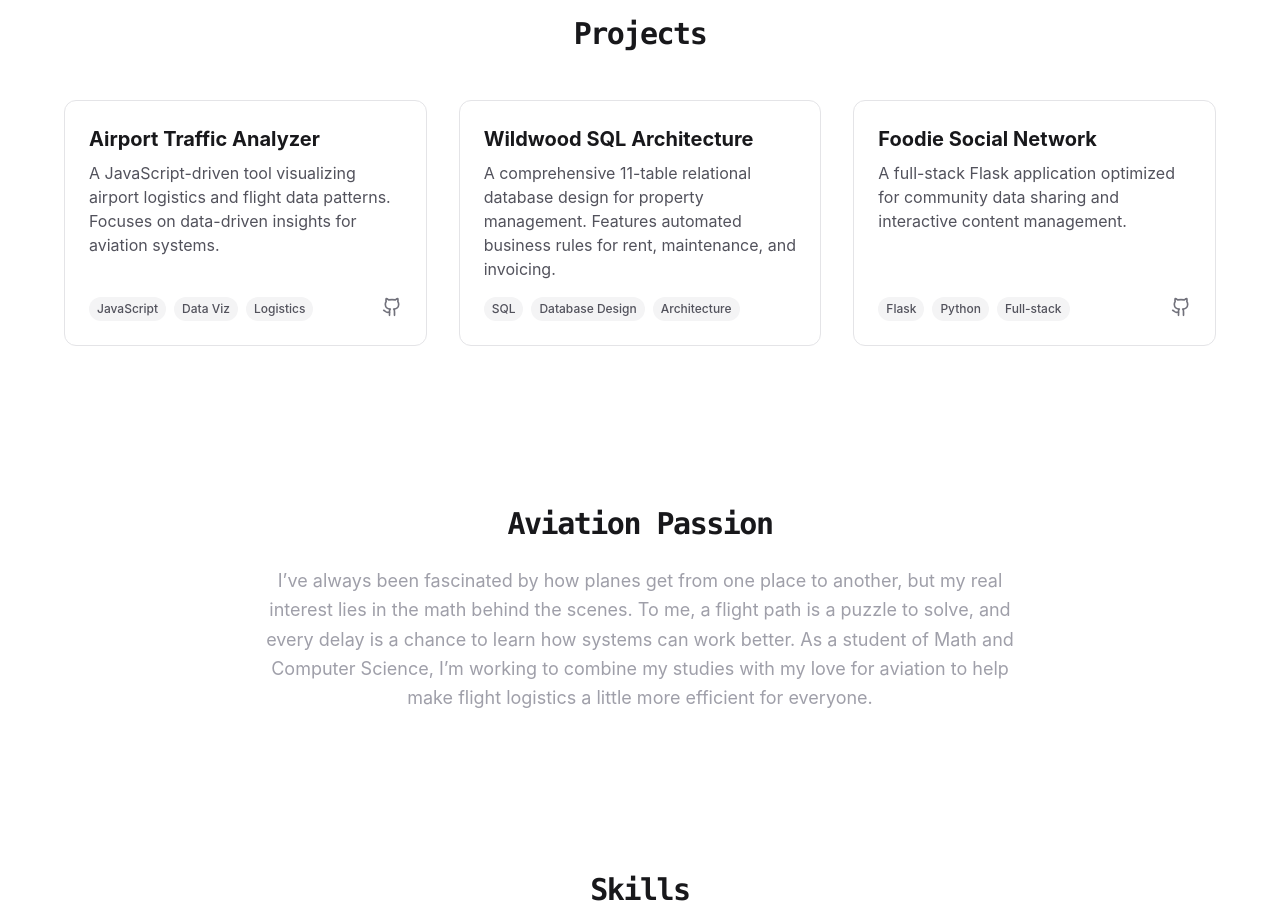
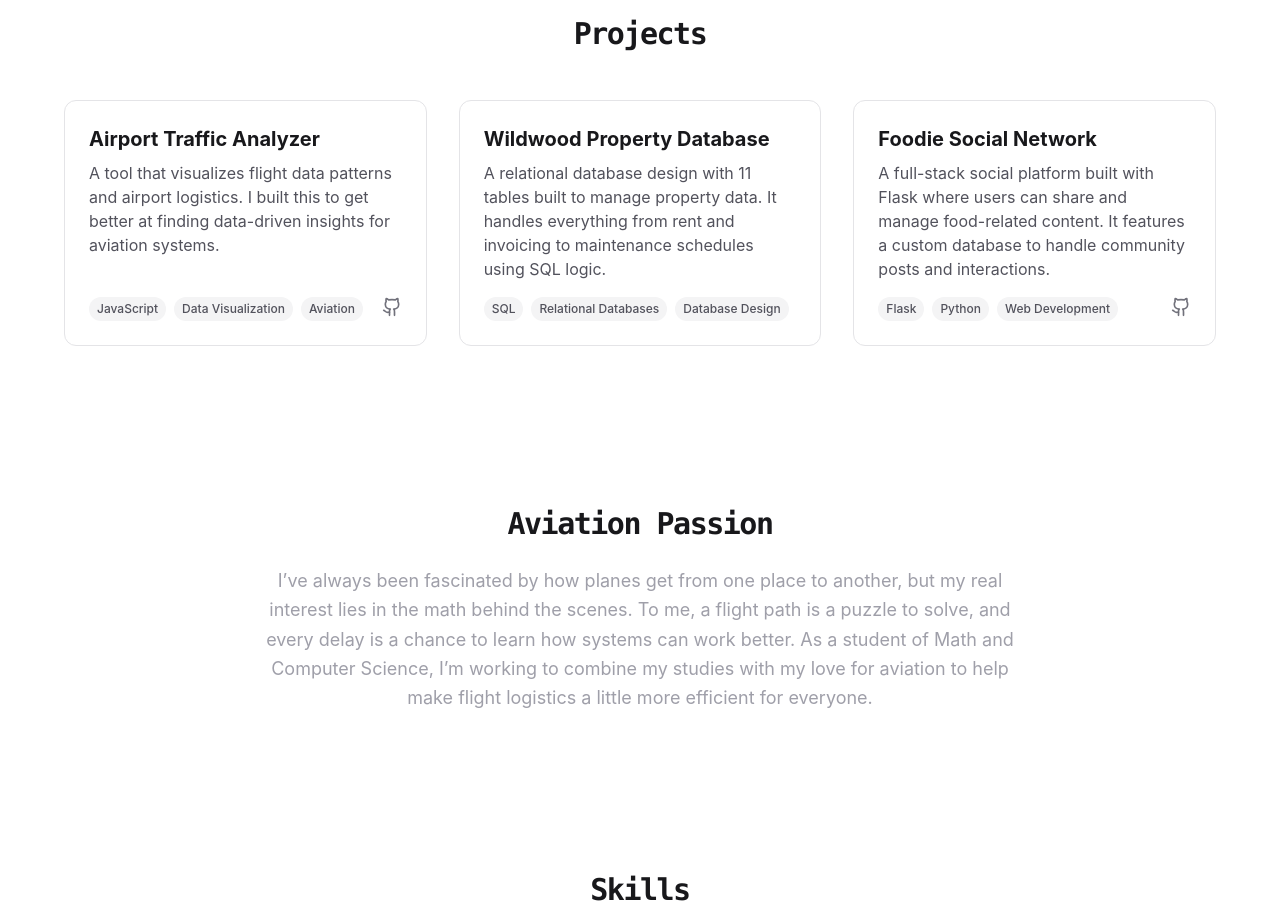
Before and after one commit to sabbasov/sabbasov.com, a Next.js app: page / in a window 1280 px wide. Shown: the part 2600-3522 px from the top of the page. Built offline with nearby package versions, Linux system fonts and the light colour scheme.

Commit message:
update project descriptions

```diff
--- a/app/components/projects.tsx
+++ b/app/components/projects.tsx
@@ -6,20 +6,20 @@ import { Github } from 'lucide-react';
 const projectsData = [
   {
     title: 'Airport Traffic Analyzer',
-    description: 'A JavaScript-driven tool visualizing airport logistics and flight data patterns. Focuses on data-driven insights for aviation systems.',
-    tags: ['JavaScript', 'Data Viz', 'Logistics'],
+    description: 'A tool that visualizes flight data patterns and airport logistics. I built this to get better at finding data-driven insights for aviation systems.',
+    tags: ['JavaScript', 'Data Visualization', 'Aviation'],
     link: 'https://github.com/sabbasov/airport-traffic-analyzer',
   },
   {
-    title: 'Wildwood SQL Architecture',
-    description: 'A comprehensive 11-table relational database design for property management. Features automated business rules for rent, maintenance, and invoicing.',
-    tags: ['SQL', 'Database Design', 'Architecture'],
+    title: 'Wildwood Property Database',
+    description: 'A relational database design with 11 tables built to manage property data. It handles everything from rent and invoicing to maintenance schedules using SQL logic.',
+    tags: ['SQL', 'Relational Databases', 'Database Design'],
     link: '',
   },
   {
     title: 'Foodie Social Network',
-    description: 'A full-stack Flask application optimized for community data sharing and interactive content management.',
-    tags: ['Flask', 'Python', 'Full-stack'],
+    description: 'A full-stack social platform built with Flask where users can share and manage food-related content. It features a custom database to handle community posts and interactions.',
+    tags: ['Flask', 'Python', 'Web Development'],
     link: 'https://github.com/sabbasov/foodie-social-network',
   },
 ];
```
